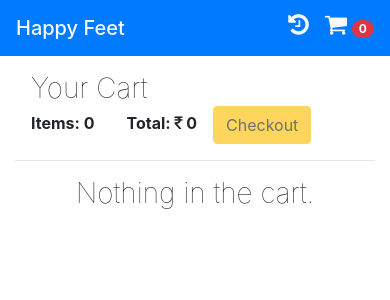
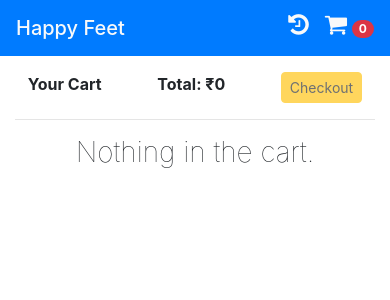
Before and after one commit to chaitanyaa22/happy-feet-frontend, a React (Create React App) app: page /cart in a window 390 px wide. Shown: the top 300 px of the page. Built offline with nearby package versions, Linux system fonts and the light colour scheme.

Commit message:
responsive

```diff
--- a/src/Components/Cart.jsx
+++ b/src/Components/Cart.jsx
@@ -19,13 +19,19 @@ export class Cart extends Component {
                         ? <Redirect to="/" />
                         : ""
                 }
-                <span className="font-weight-lighter mx-3 h3">Your Cart</span>
-                <div className="float-lg-right">
-                    <strong className="px-3">Items: {this.props.cartItems}</strong>
-                    <strong className="px-3">Total: <i className="fa fa-inr" aria-hidden="true"></i> {this.props.cartTotal}</strong>
-                    <button className="btn btn-warning" data-toggle="modal" data-target="#checkoutModal"
-                        disabled={this.props.cart.length === 0}
-                    >Checkout</button>
+                <div className="row justify-content-around text-center">
+                    <div className="col-auto">
+                        <strong className="">Your Cart</strong>
+                    </div>
+                    <div className="col-auto">
+                        <strong className="">Total: ₹{this.props.cartTotal}</strong>
+                    </div>
+                    <div className="col-auto">
+                        <button className="btn btn-warning btn-sm rounded" data-toggle="modal" data-target="#checkoutModal"
+                            disabled={this.props.cart.length === 0}
+                        >Checkout</button>
+                    </div>
+
                 </div>
                 <hr />
                 <div className="row justify-content-center">
@@ -34,14 +40,14 @@ export class Cart extends Component {
                         : ""
                     }
                     {this.props.cart.map((e, i) => {
-                        return <div class="card mb-3 m-3 px-3 pt-3" style={{ "max-width": "640px" }}>
-                            <div class="row no-gutters">
-                                <div class="col-md-4">
-                                    <img src={e.productImage} class="card-img" alt="..." />
+                        return <div className="card mb-3 m-3 px-3 pt-3" key={i} style={{ "maxWidth": "640px" }}>
+                            <div className="row no-gutters">
+                                <div className="col-md-4">
+                                    <img src={e.productImage} className="card-img" alt="..." />
                                 </div>
-                                <div class="col-md-8">
-                                    <div class="card-body">
-                                        <h5 class="card-title">{e.productName}</h5>
+                                <div className="col-md-8">
+                                    <div className="card-body">
+                                        <h5 className="card-title">{e.productName}</h5>
                                         <span className="badge bg-success rounded text-light">{e.productRating} <small><i className="fa fa-star" aria-hidden="true"></i></small></span>
                                         <div className="mt-2">
                                             <span className="pr-2"><strong><i className="fa fa-inr" aria-hidden="true"></i> {e.productDiscountPrice}</strong></span>
@@ -88,7 +94,7 @@ export class Cart extends Component {
                                     </div>
                                         <div className="col-8">
                                             <input type="number" className="border-0 w-25" placeholder="MM" maxLength={2} minLength={2} onChange={(e) => this.setState({ month: Number(e.target.value) })} required />
-                                            <input type="number" className="border-0 w-25" placeholder="WW" maxLength={2} minLength={2} onChange={(e) => this.setState({ year: Number(e.target.value) })} required />
+                                            <input type="number" className="border-0 w-25" placeholder="YY" maxLength={2} minLength={2} onChange={(e) => this.setState({ year: Number(e.target.value) })} required />
                                         </div>
                                     </div>
                                     <div className="row mt-2">
```
